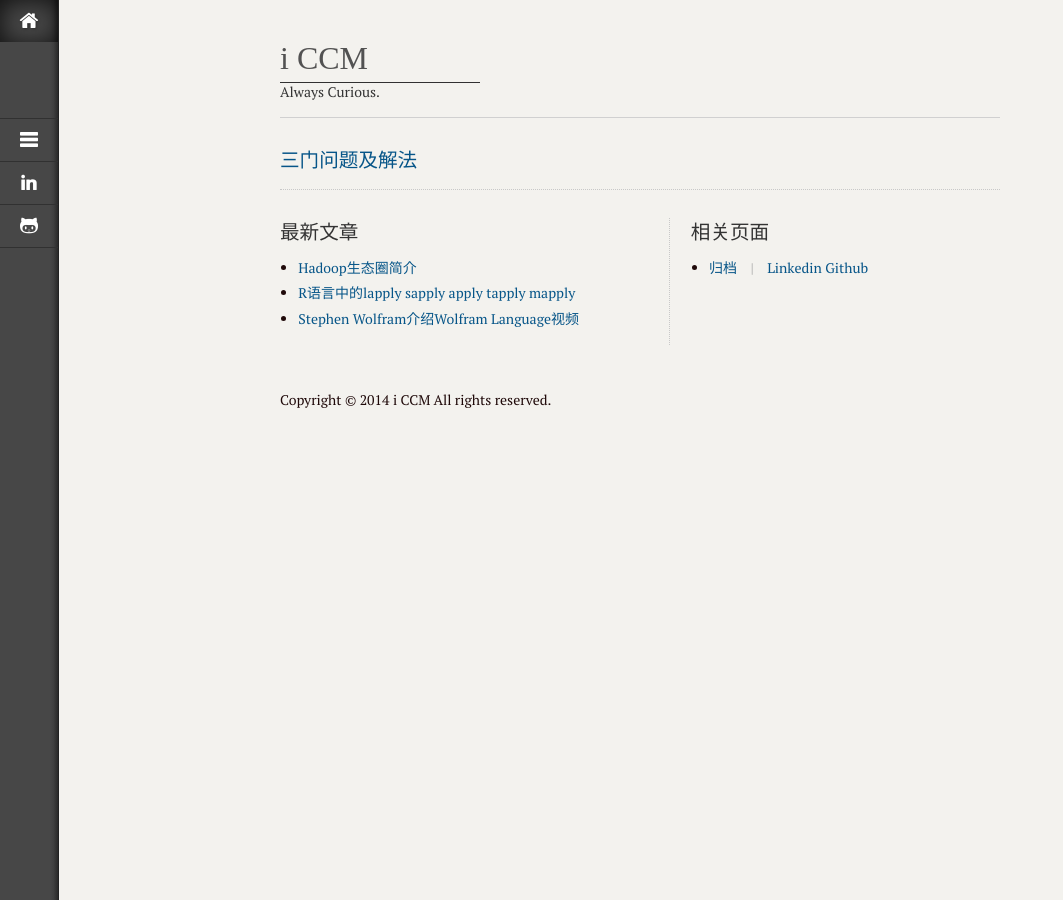
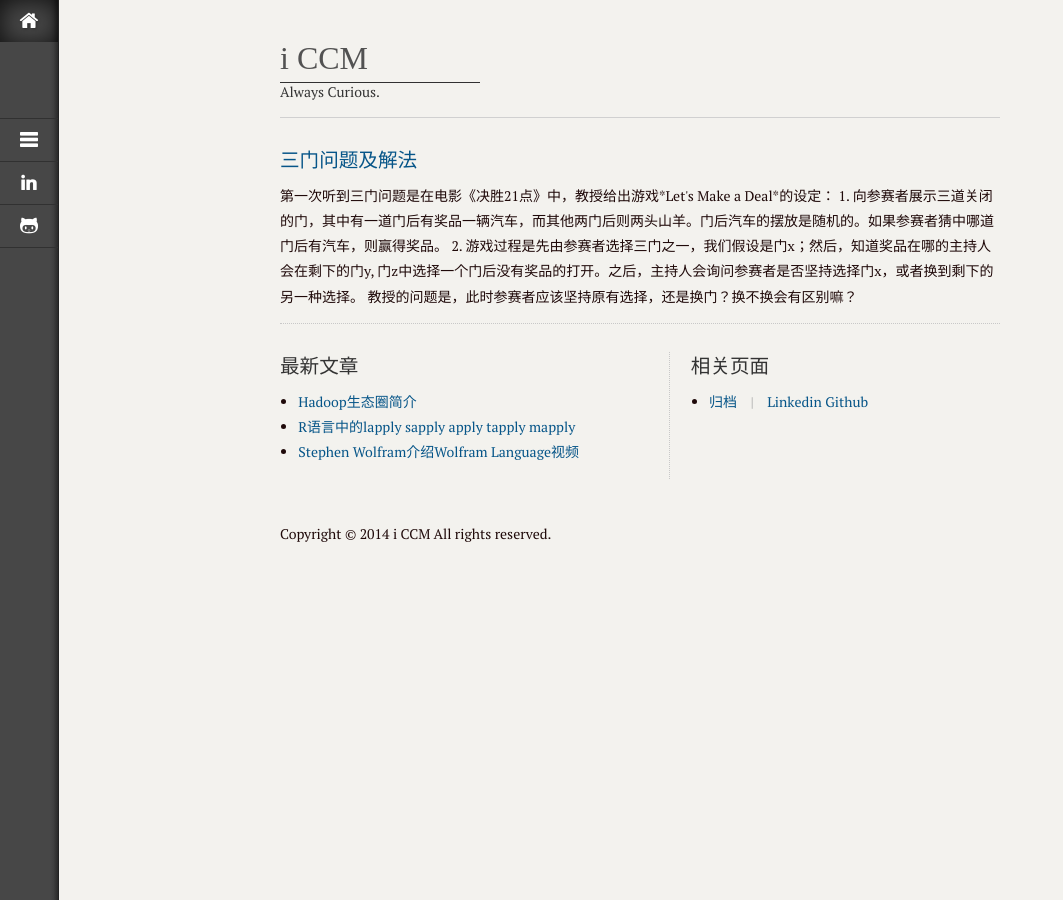
Before and after one commit to TechEnd/ccmien.github.io, a Jekyll site: the page built from index.html, in a window 1280 px wide. Shown: the whole page, without its empty margins (0-1063 px from the left). Built offline with Jekyll 4.4.1, drawn with Linux system fonts in a browser that asks for light colours; Markdown is read by kramdown in place of the engine named in the settings; the list of posts is cut into pages by our own code.

````diff
--- a/_posts/2014-07-10-monty-hall-problem.md
+++ b/_posts/2014-07-10-monty-hall-problem.md
@@ -5,6 +5,13 @@ layout: post
 permalink: /monty_hall_problem/
 categories:
 tags:
+description: "第一次听到三门问题是在电影《决胜21点》中，教授给出游戏*Let's Make a Deal*的设定：
+
+1. 向参赛者展示三道关闭的门，其中有一道门后有奖品一辆汽车，而其他两门后则两头山羊。门后汽车的摆放是随机的。如果参赛者猜中哪道门后有汽车，则赢得奖品。
+2. 游戏过程是先由参赛者选择三门之一，我们假设是门x；然后，知道奖品在哪的主持人会在剩下的门y, 门z中选择一个门后没有奖品的打开。之后，主持人会询问参赛者是否坚持选择门x，或者换到剩下的另一种选择。
+
+教授的问题是，此时参赛者应该坚持原有选择，还是换门？换不换会有区别嘛？
+"
 ---
 
 
@@ -47,7 +54,7 @@ P(A|B) = P(AB)/P(B) = P(A) * P(B|A) / (第三列之和 = 1/2)
 ## 解法3 模拟
 ![monty hall simu]({{ site.url }}/img/monty_hall_simu.png)
 
-```r
+{% highlight r %}
 require(ggplot2)
 num_simu <- 1:5000
 set.seed(12); car_pos <- sample(c('x', 'y', 'z'), length(num_simu), replace = T)
@@ -65,4 +72,4 @@ ggplot(monty_data, aes(num_simu)) +
   geom_line(aes(y = result_stay_cum, col = "result_stay_cum")) +
   geom_line(aes(y = result_change_cum, col = "result_change_cum")) +
   ylab("Probability of Winning")
-```
+{% endhighlight %}
````
